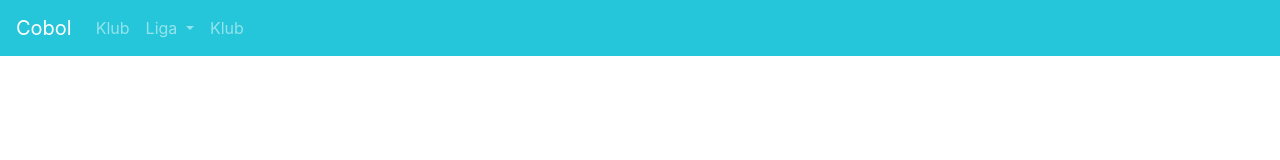
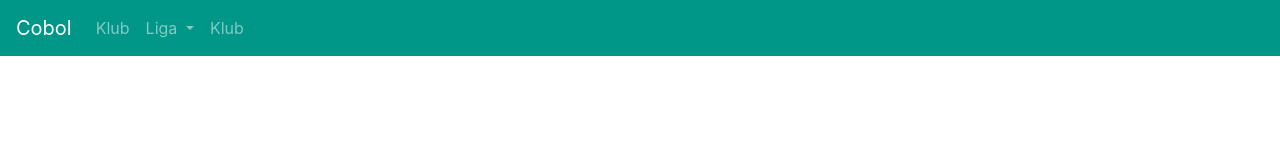
Before and after one commit to EChristian48/Submission-PWA-2, a website: page index.html in a window 1280 px wide. Drawn offline with nearby package versions, Linux system fonts and the light colour scheme.

Commit message:
Added teal-500, changed the navbar color

```diff
--- a/css/color.css
+++ b/css/color.css
@@ -1,3 +1,7 @@
 .cyan-400 {
     background-color: #26C6DA !important;
 }
+
+.teal-500 {
+    background-color: #009688 !important;
+}
--- a/index.html
+++ b/index.html
@@ -16,7 +16,7 @@
 <body>
 
 <header>
-    <nav class="navbar navbar-expand-lg navbar-dark cyan-400">
+    <nav class="navbar navbar-expand-lg navbar-dark teal-500">
 
         <a class="navbar-brand" href="#">Cobol</a>
 
```
